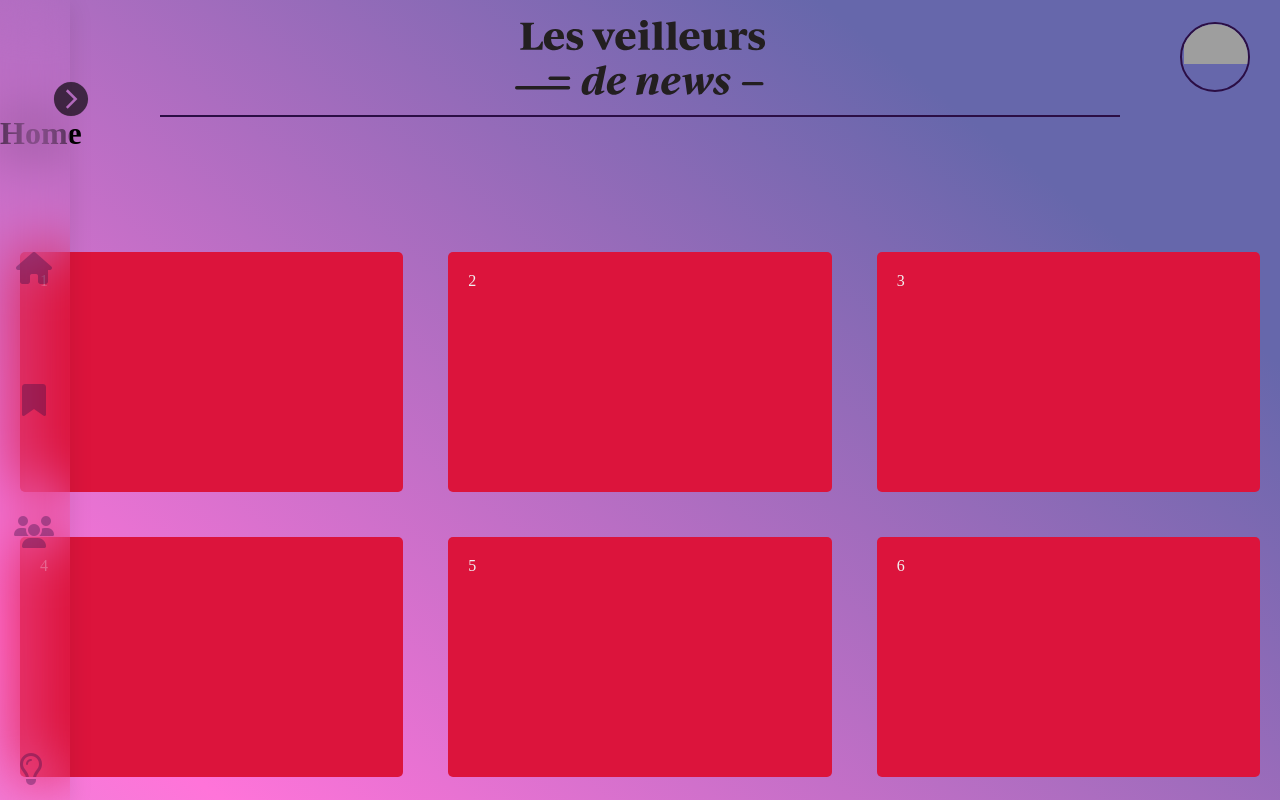
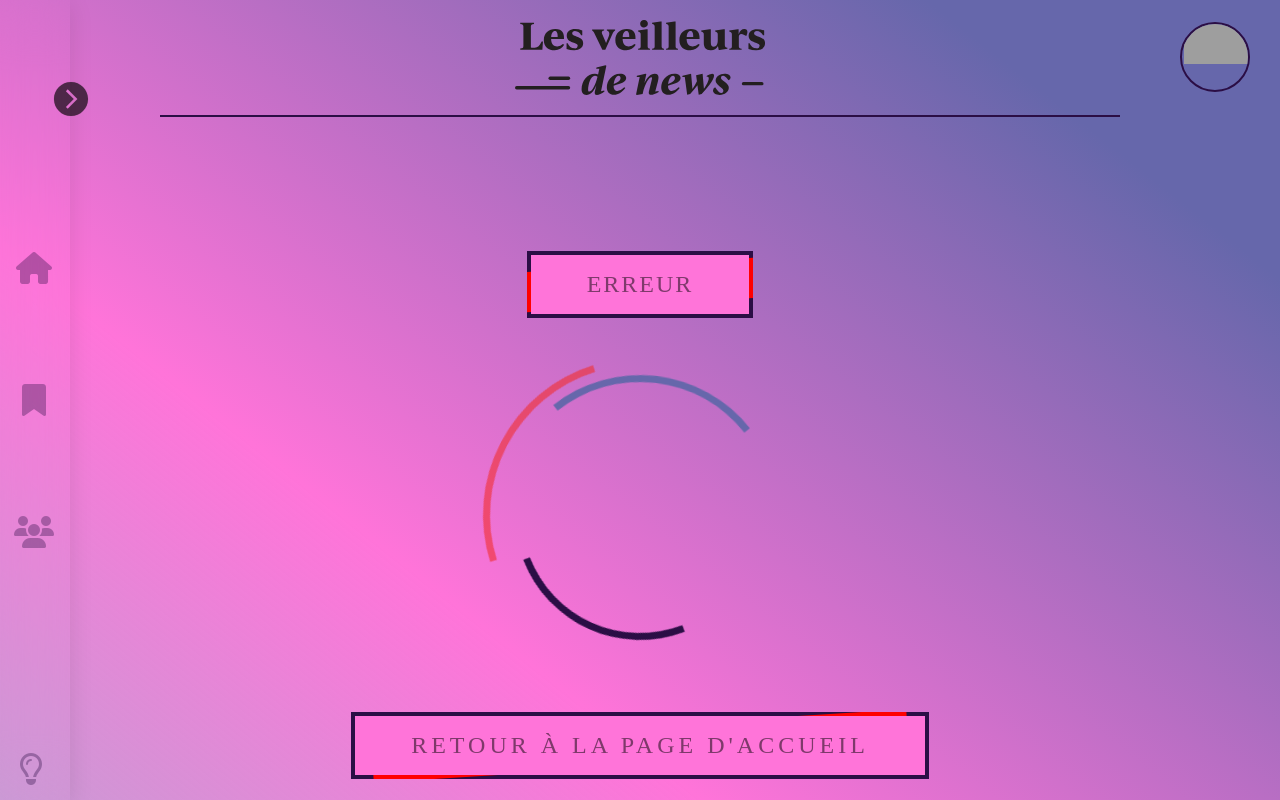
Before and after one commit to WildCodeSchool/11-21-noBugNovember-G2-Front, a React (Create React App) app: page /test in a window 1280 px wide. Shown: the top 800 px of the page. Built offline with nearby package versions, Linux system fonts and the light colour scheme; grey boxes are pictures that could not be loaded; a web font is replaced by a local one.

Commit message:
create Error screen

```diff
--- a/src/App.css
+++ b/src/App.css
@@ -16,7 +16,7 @@
 }
 a {text-decoration: none;}
 
-body{ background:var(--gradientColor); font-family: var(--fontBody); }
+body{ background:var(--gradientColor); font-family: var(--fontBody); height: 100vh;}
 
 input,
 button,
--- a/src/App.js
+++ b/src/App.js
@@ -1,10 +1,11 @@
 import './App.css'
 import { Routes, Route } from 'react-router-dom'
+import Bookmark from './screens/Bookmark'
+import Error from './screens/Error'
+import Header from './components/Header'
 import Home from './screens/Home'
-import Bookmark from './screens/Bookmark'
+import Navbar from './components/Navbar'
 import Team from './screens/Team'
-import Navbar from './components/Navbar'
-import Header from './components/Header'
 
 function App() {
   return (
@@ -15,7 +16,7 @@ function App() {
         <Route path='/' element={<Home />}/>
         <Route path='/bookmark' element={<Bookmark />}/>
         <Route path='/team' element={<Team />}/>
-        <Route path='*' element={<Home />}/>
+        <Route path='*' element={<Error />}/>
      </Routes>
     </div>
   )
--- /dev/null
+++ b/src/components/styles/Error.css
@@ -0,0 +1,187 @@
+.error {
+  display: flex;
+  flex-direction: column;
+  justify-content: center;
+  align-items: center;
+	height: 100vh;
+}
+
+.loader-container {
+	border-radius: 5px;
+	/*background: #333333;*/
+	width: 100%;
+	/*height: 100%;*/
+	display: flex;
+	justify-content: center;
+	align-items: center;
+}
+
+.loader {
+	display: block;
+	position: relative;
+	width: 300px;
+	height: 300px;
+	border-radius: 50%;
+	border: 7px solid transparent;
+	border-top-color: rgba(240, 46, 46, 0.609);
+	animation: spin 3s linear infinite;
+}
+
+.loader::before, .loader::after {
+	content: "";
+	position: absolute;
+	border-radius: 50%;
+	border: 7px solid transparent;
+}
+
+.loader::before {
+	top: 10px;
+	left: 10px;
+	right: 10px;
+	bottom: 10px;
+	/*border-top-color: rgba(30, 245, 145, 0.507);*/
+	border-top-color: var(--firstColor);
+	animation: spin 2.5s linear infinite;
+}
+
+.loader::after {
+	top: 25px;
+	left: 25px;
+	right: 25px;
+	bottom: 25px;
+	/*border-top-color: rgb(29, 25, 255);*/
+	border-top-color: var(--thirdColor);
+	animation: spin 2s linear infinite;
+}
+
+@keyframes spin {
+	0% {
+		transform: rotate(0deg);
+	}
+	100% {
+		transform: rotate(360deg);
+	}
+}
+
+.message {
+  position: relative;
+  padding: 20px 60px;
+  display: flex;
+  justify-content: center;
+  align-items: center;
+  background: var(--thirdColor);
+  margin: 40px;
+  transition: 2s;
+	text-decoration: none;
+	overflow: hidden;
+}
+
+/*.message:hover {
+  background: red;
+  box-shadow: 0 0 10px var(--thirdColor),
+  0 0 30px var(--thirdColor),
+  0 0 60px var(--thirdColor);
+}*/
+
+.message::before {
+  content: '';
+  position: absolute;
+  width: 40px;
+  height: 800%;
+  background: red;
+  transition: 2s;
+  animation: animate 2s linear infinite;
+}
+
+/*.message:hover::before {
+	width: 120%;
+}*/
+
+.message::after {
+	content: '';
+	position: absolute;
+	inset: 4px;
+	background: var(--secondColor);
+	transition: 0.5s;
+}
+
+/*.message:hover::after {
+	background: var(--secondColor);
+	backdrop-filter: blur(30px);
+}*/
+
+.message span {
+	position: relative;
+	z-index: 1;
+	font-size: 1.5em;
+	color: rgb(0, 0, 0);
+	opacity: 0.5;
+	text-transform: uppercase;
+	letter-spacing: 2px;
+}
+
+.backtohome {
+  position: relative;
+  padding: 20px 60px;
+  display: flex;
+  justify-content: center;
+  align-items: center;
+  background: var(--thirdColor);
+  margin: 40px;
+  transition: 1s;
+	text-decoration: none;
+	overflow: hidden;
+}
+
+.backtohome:hover {
+  background: red;
+  box-shadow: 0 0 10px var(--thirdColor),
+  0 0 30px var(--thirdColor),
+  0 0 60px var(--thirdColor);
+}
+
+.backtohome::before {
+  content: '';
+  position: absolute;
+  width: 40px;
+  height: 800%;
+  background: red;
+  transition: 2s;
+  animation: animate 2s linear infinite;
+}
+
+.backtohome:hover::before {
+	width: 120%;
+}
+
+.backtohome::after {
+	content: '';
+	position: absolute;
+	inset: 4px;
+	background: var(--secondColor);
+	transition: 0.5s;
+}
+
+.backtohome:hover::after {
+	background: var(--secondColor);
+	backdrop-filter: blur(30px);
+}
+
+@keyframes animate {
+  0% {
+    transform: rotate(0deg);
+  }
+  100% {
+    transform: rotate(360deg);
+  }
+}
+
+.backtohome span {
+	position: relative;
+	z-index: 1;
+	font-size: 1.5em;
+	color: rgb(0, 0, 0);
+	opacity: 0.5;
+	text-transform: uppercase;
+	letter-spacing: 4px;
+}
--- /dev/null
+++ b/src/screens/Error.js
@@ -0,0 +1,17 @@
+import React from 'react'
+import '../components/styles/Error.css'
+import { NavLink } from 'react-router-dom'
+
+export default function Error() {
+  return (
+    <div className="error">
+      <div className="message"><span>Erreur</span></div>
+      <div className="loader-container">
+        <div className="loader"></div>
+      </div>
+      <NavLink to="/">
+        <div className="backtohome"><span>Retour à la page d'accueil</span></div>
+      </NavLink>
+    </div>
+  )
+}
```
